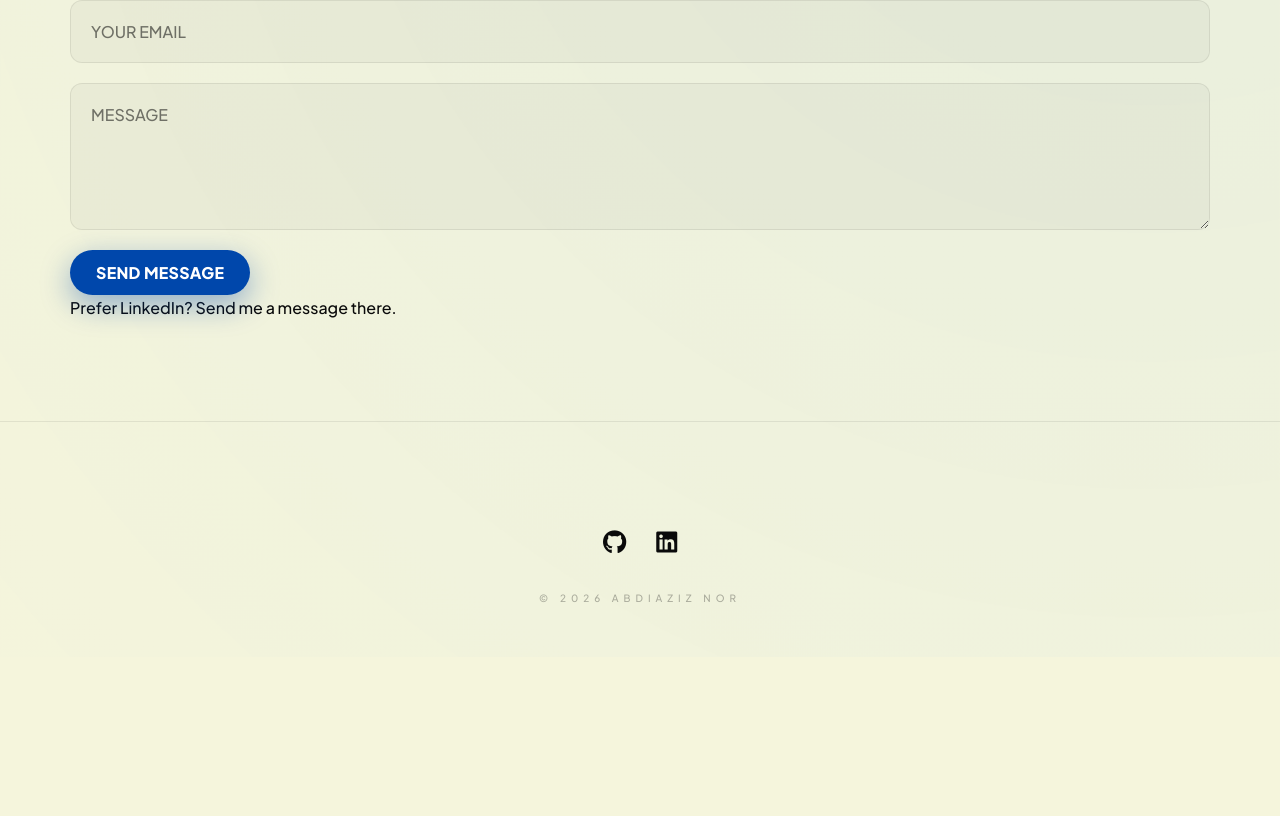
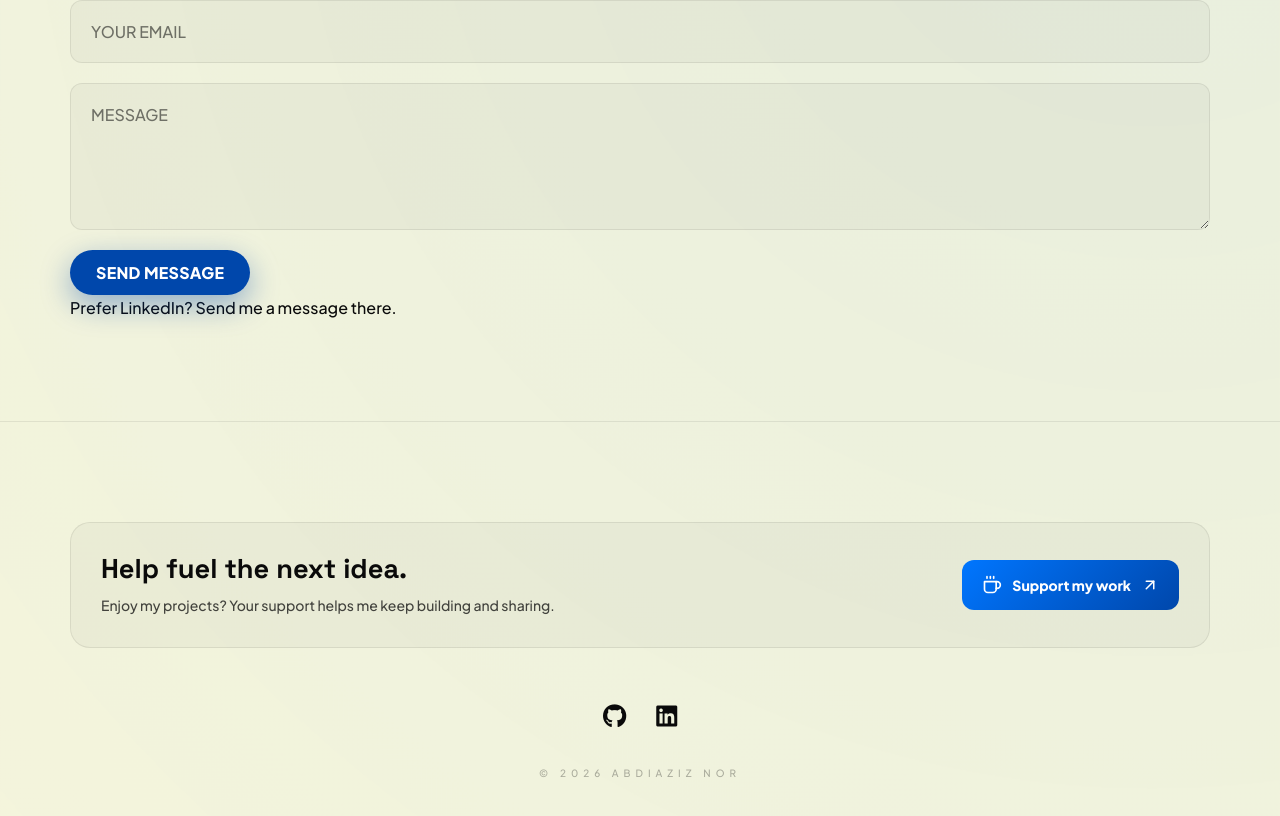
Before and after one commit to AbdiazizNor114/MyPortfolio, a React (Vite) app: page / in a window 1280 px wide. Shown: the part 4344-5160 px from the top of the page. Before the commit the page ends 5001 px from the top, so only its background shows below. Built offline with nearby package versions, Linux system fonts and the light colour scheme; no server answers; the database is empty.

Commit message:
Add Buy Me a Coffee support button to footer

```diff
--- a/src/components/Footer.jsx
+++ b/src/components/Footer.jsx
@@ -1,9 +1,27 @@
 import React from "react";
+import { ArrowUpRight, Coffee } from "lucide-react";
 
 export default function Footer() {
   return (
     <footer>
       <div className="container footer-info">
+        <div className="footer-support">
+          <div>
+            <h3>Help fuel the next idea.</h3>
+            <p>Enjoy my projects? Your support helps me keep building and sharing.</p>
+          </div>
+          <a
+            className="footer-support-button"
+            href="https://buymeacoffee.com/abdiaziznor"
+            target="_blank"
+            rel="noopener noreferrer"
+            aria-label="Support my work on Buy Me a Coffee (opens in a new tab)"
+          >
+            <Coffee size={20} aria-hidden="true" />
+            Support my work
+            <ArrowUpRight size={18} aria-hidden="true" />
+          </a>
+        </div>
         <div className="social">
           <a href="https://github.com/AbdiazizNor114" target="_blank" rel="noopener noreferrer">
             <i className="fab fa-github"></i>
--- a/src/styles/layout.css
+++ b/src/styles/layout.css
@@ -245,6 +245,58 @@ footer {
   width: 100%;
 }
 
+.footer-support {
+  display: flex;
+  align-items: center;
+  justify-content: space-between;
+  gap: 28px;
+  padding: 30px;
+  margin-bottom: 48px;
+  text-align: left;
+  background: var(--glass);
+  border: 1px solid var(--border);
+  border-radius: 20px;
+}
+
+.footer-support h3 {
+  margin-bottom: 8px;
+  font-size: clamp(1.3rem, 3vw, 1.7rem);
+}
+
+.footer-support p {
+  font-size: 14px;
+  letter-spacing: normal;
+  opacity: 0.75;
+}
+
+.footer-support-button {
+  display: inline-flex;
+  align-items: center;
+  justify-content: center;
+  gap: 10px;
+  flex-shrink: 0;
+  padding: 14px 20px;
+  border-radius: 12px;
+  background: linear-gradient(135deg, var(--glow), var(--accent));
+  color: #fff;
+  font-size: 14px;
+  font-weight: 800;
+}
+
+.footer-support-button:hover {
+  color: #fff;
+  transform: translateY(-2px);
+  box-shadow: var(--shadow-hover);
+}
+
+@media (max-width: 640px) {
+  .footer-support {
+    flex-direction: column;
+    align-items: stretch;
+    padding: 24px;
+  }
+}
+
 .social {
   display: flex;
   justify-content: center;
```
